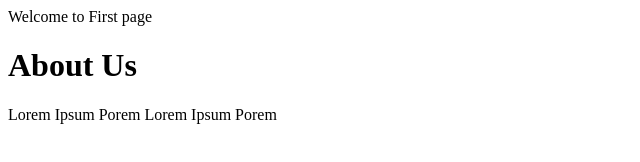
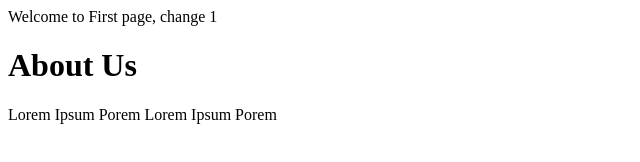
Before and after one commit to ashwanired/httpweb, a plain HTML site: page index.html in a window 1280 px wide. Shown: the full height of the page, 0-640 px from the left. Drawn offline with Linux system fonts and the light colour scheme.

Commit message:
Update index.html

```diff
--- a/index.html
+++ b/index.html
@@ -2,7 +2,7 @@
 <html>
 
 <head>
-  <title1>Welcome to First page</title1>
+  <title1>Welcome to First page, change 1</title1>
   <title>About</title>
 </head>
 
```
